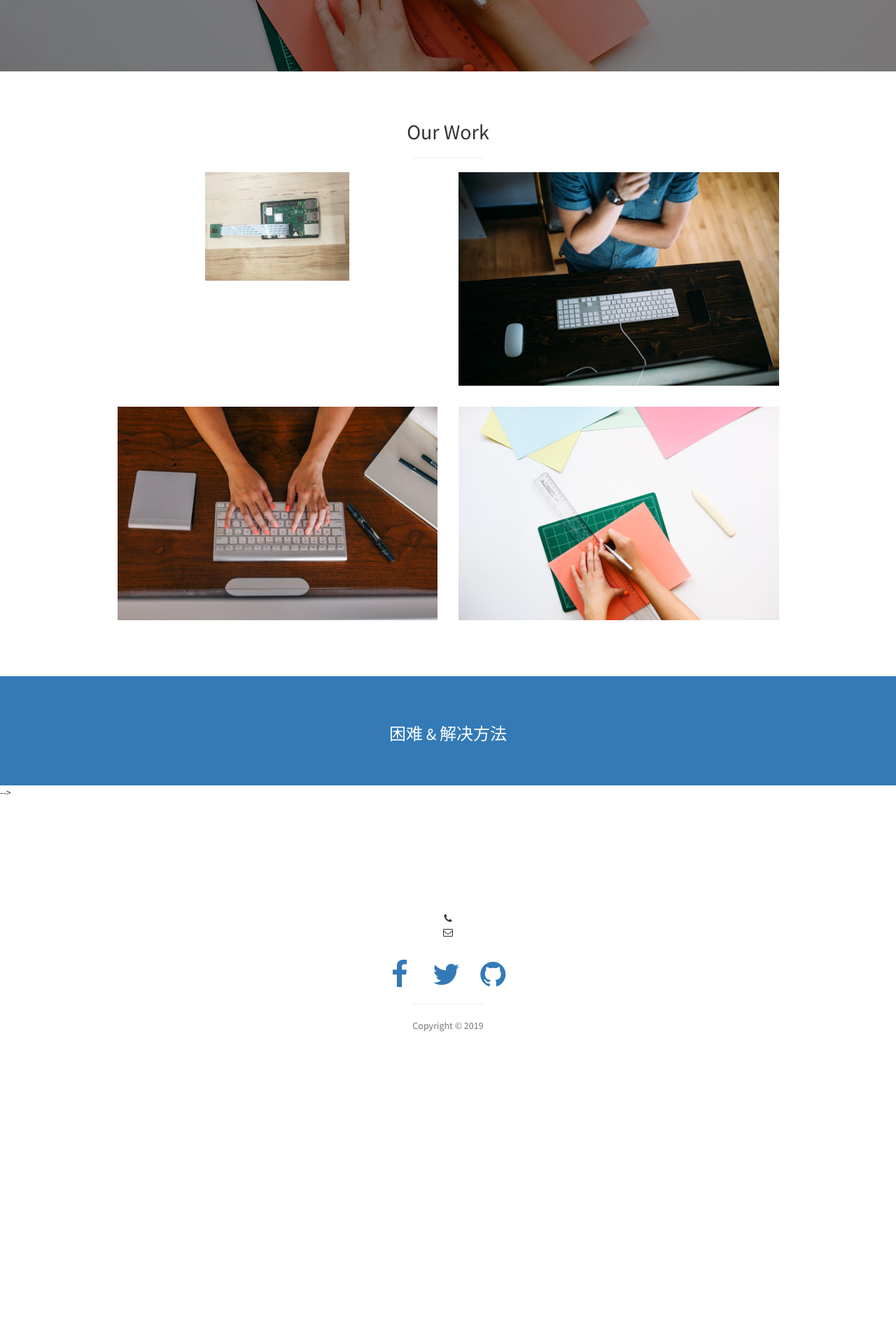
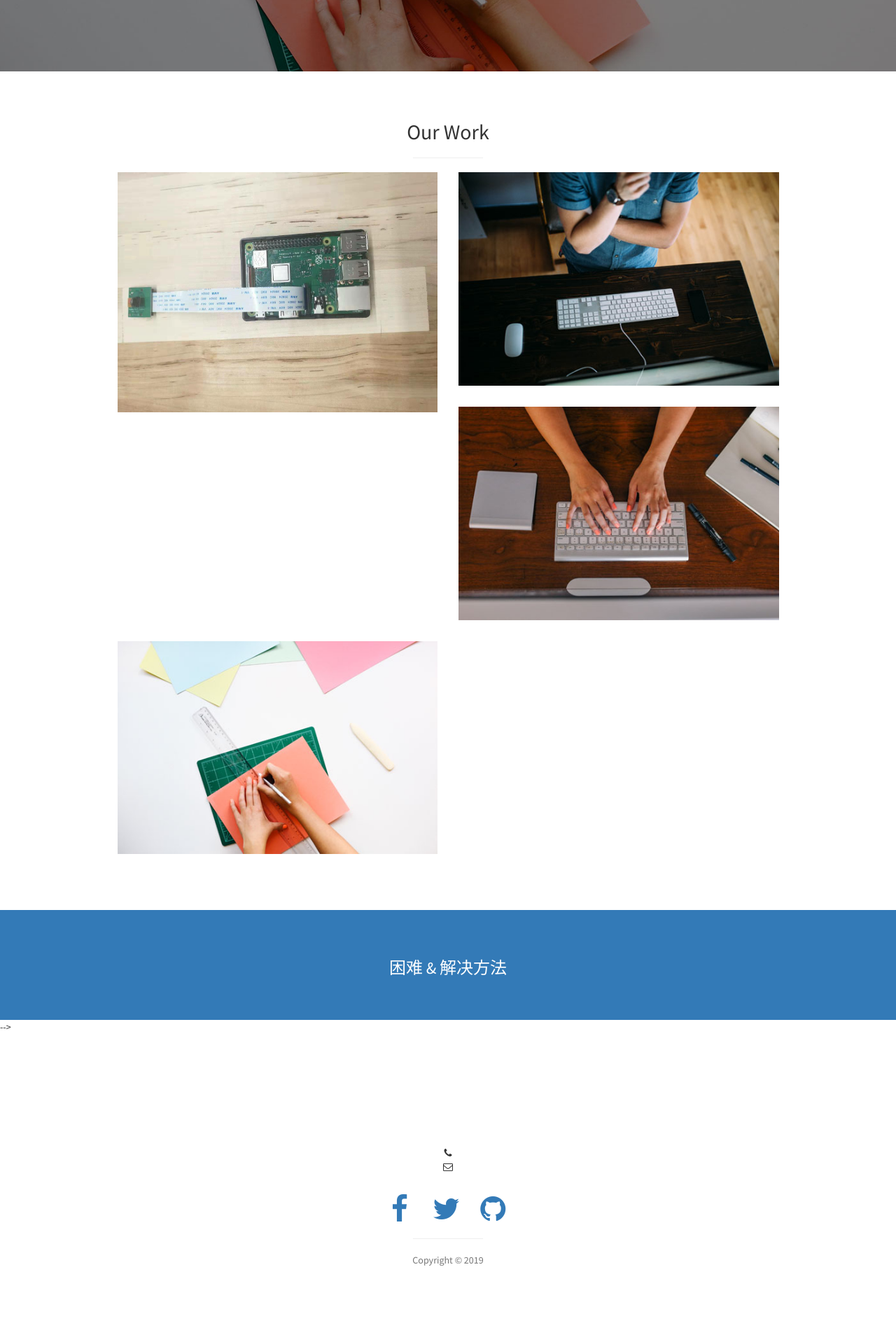
Before and after one commit to ProjectLambda9/ProjectLambda, a Jekyll site: the page built from index.html, in a window 1280 px wide. Shown: the part 1846-3766 px from the top of the page at 70% size. Built offline with Jekyll 4.4.1, drawn with Linux system fonts in a browser that asks for light colours; before the commit the page ends 3431 px from its top, so only the background shows below that.

Commit message:
Update portfolio.html

```diff
--- a/_includes/portfolio.html
+++ b/_includes/portfolio.html
@@ -8,7 +8,7 @@
           <div class="col-md-6">
             <div class="portfolio-item">
 <!--              <a href="#"> -->
-                <img class="img-portfolio img-responsive" src="img/cam.jpg" width=45% height=50%>
+                <img class="img-portfolio img-responsive" src="img/cam.jpg" width=100% height=100%>
 <!--                  <text>产品示意图</text> -->
 <!--              </a>   -->
             </div>
```
